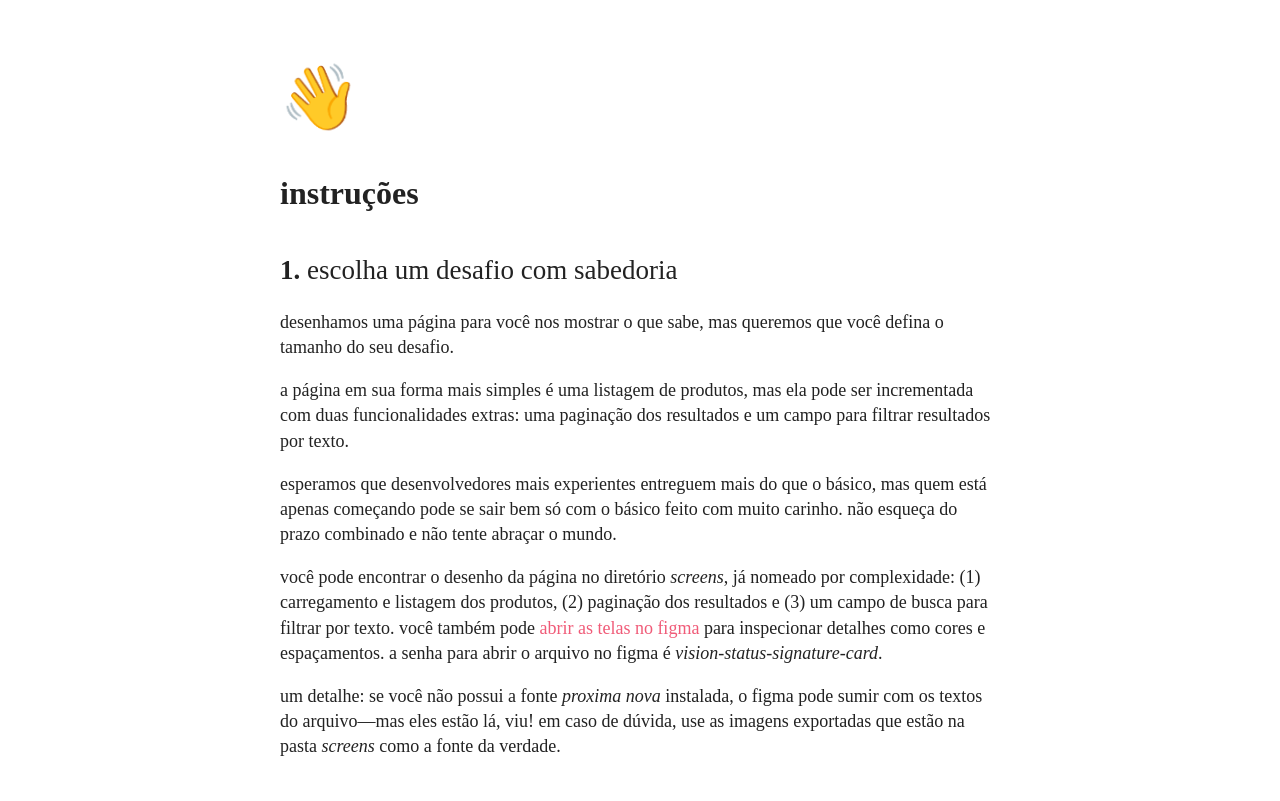
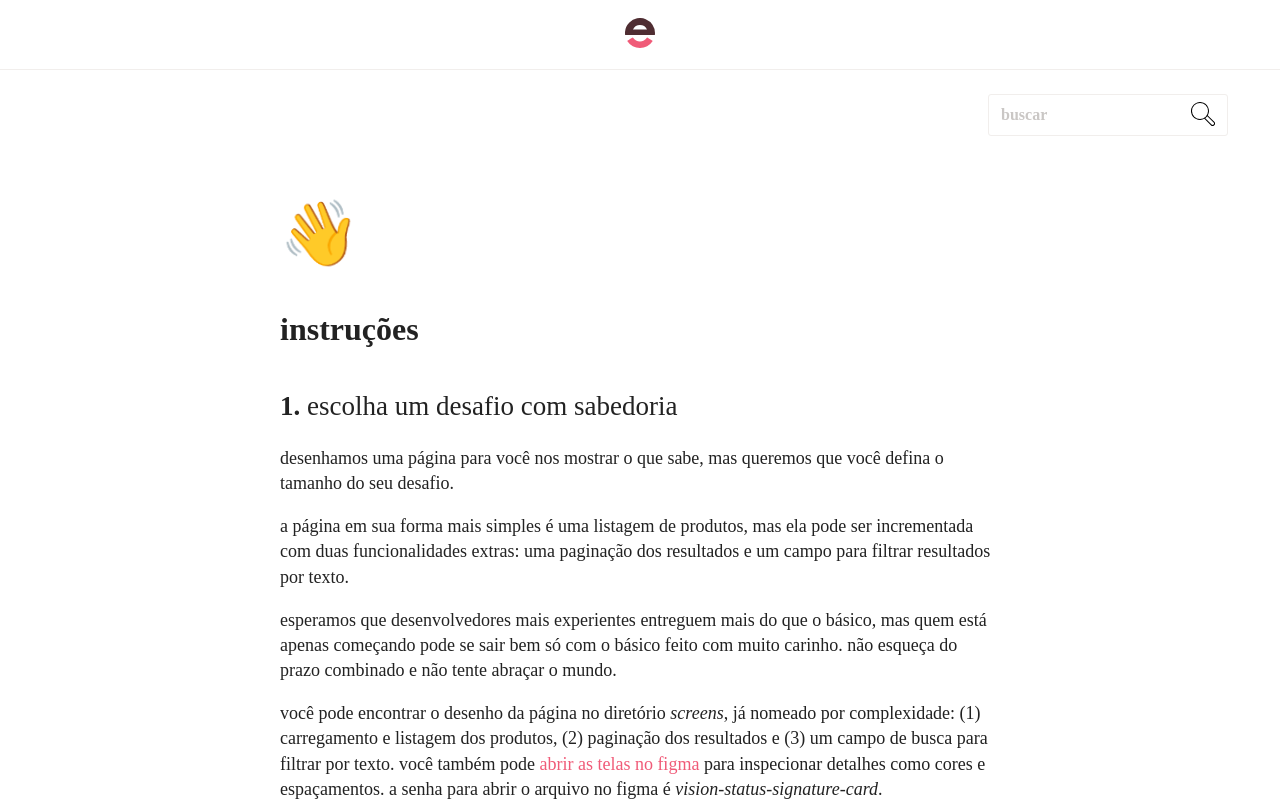
Before and after one commit to liara987/teste-frontend-vue, a Vue app: page / in a window 1280 px wide. Shown: the top 801 px of the page. Built offline with nearby package versions, Linux system fonts and the light colour scheme; a web font is replaced by a local one.

Commit message:
varios ajustes

```diff
--- a/src/app.vue
+++ b/src/app.vue
@@ -1,9 +1,14 @@
 <template>
   <div id="app">
+    <vHeader/>
+    <vSearchBar/>
     <RouterView />
   </div>
 </template>
-
+<script setup>
+import vHeader from "@/components/header.vue";
+import vSearchBar from "@/components/search-bar.vue";
+</script>
 <style lang="scss">
   @font-face {
     font-family: 'Proxima Nova';
--- /dev/null
+++ b/src/components/clear-search.vue
@@ -0,0 +1,29 @@
+<template lang="">
+  <div>
+    <router-link :to="props.url">
+      <button class="l-clear-search">limpar busca</button>
+    </router-link>
+  </div>
+</template>
+<script setup>
+const props = defineProps({
+  url: {
+    type: String,
+    required: true,
+  }
+});
+</script>
+<style lang="scss">
+  .l-clear-search {
+    width: 140px;
+    height: 48px;
+    background-color: var(--color-highlight);
+    font-family: var(--font-family);
+    color: var(--color-white);
+    font-size: 16px;
+    line-height: 18.75px;
+    border: none;
+    border-radius: 3px;
+    margin-bottom: 60px;
+  }
+</style>
--- a/src/components/header.vue
+++ b/src/components/header.vue
@@ -1,10 +1,14 @@
 <template lang="">
   <div class="c-header">
     <a href="https://www.enjoei.com.br/">
-      <img class="c-header__logo" src="../assets/enjoei-logo.svg" />
+      <Logo class="c-header__logo"/>
     </a>
   </div>
 </template>
+
+<script setup>
+import Logo from "../assets/enjoei-logo.svg";
+</script>
 
 <style lang="scss">
 $layout-breakpoint-desktop: 1024px;
--- a/src/components/product-card.vue
+++ b/src/components/product-card.vue
@@ -1,5 +1,5 @@
 <template>
-  <a class="c-product-card" :href="href">
+  <div class="c-product-card" :href="href">
     <img class="c-product-card__image" :src="imageUrl" />
     <span class="c-product-card__percentage" v-if="sale">
       <em> {{ salePercentage }}% off </em>
@@ -8,7 +8,7 @@
       <em>R$ {{ sale }}</em> <del>R$ {{ price }}</del>
     </span>
     <span class="c-product-card__price" v-else> R$ {{ price }} </span>
-  </a>
+  </div>
 </template>
 
 <script setup>
@@ -51,25 +51,28 @@ function discountCalculator(sale, price) {
 </script>
 
 <style scoped lang="scss">
-$layout-breakpoint-desktop: 1024px;
+$layout-breakpoint-desktop: 1279px;
 
 .c-product-card {
-  display: block;
+  width: 100%;
   position: relative;
-  width: 163px;
-  height: 163px;
+  max-width: 163px;
+  max-height: 163px;
 
   &__image {
     width: 100%;
+    height: 100%;
+    max-width: 163px;
+    max-height: 163px;
   }
 
   &__percentage {
     position: absolute;
+    right: 2px;
+    top: 2px;
     padding: 6px 5px 4px 5px;
     border-radius: 2px;
     background-color: var(--color-highlight);
-    right: 2px;
-    top: 2px;
 
     em {
       color: var(--color-white);
@@ -82,19 +85,19 @@ $layout-breakpoint-desktop: 1024px;
 
   &__price {
     position: absolute;
+    left: 2px;
+    bottom: 2px;
     width: max-content;
     padding: 6px 5px 4px 5px;
     border-radius: 2px;
     background-color: var(--color-white);
-    left: 2px;
-    bottom: 2px;
+    color: var(--color-gray-5);
 
     font-size: 12px;
     font-weight: var(--font-weight-semi-bold);
     font-family: var(--font-family);
     line-height: 12px;
 
-    color: var(--color-gray-5);
     em {
       color: var(--color-highlight);
       font-style: normal;
@@ -107,8 +110,13 @@ $layout-breakpoint-desktop: 1024px;
   }
 
   @media (min-width: $layout-breakpoint-desktop) {
-    width: 216px;
-    height: 216px;
+    max-width: 216px;
+    max-height: 216px;
+
+    &__image {
+      max-width: 216px;
+      max-height: 216px;
+    }
   }
 }
 </style>
--- /dev/null
+++ b/src/components/search-bar.vue
@@ -0,0 +1,52 @@
+<template>
+  <div class="c-search-bar">
+    <input
+      placeholder="buscar"
+      type="text"
+      name=""
+      class="c-search-bar__input"
+    />
+  </div>
+</template>
+<style lang="scss">
+$layout-breakpoint-desktop: 1024px;
+
+.c-search-bar {
+  display: flex;
+  margin: 0 20px;
+  &__input {
+    position: relative;
+    width: 100%;
+    border: 1px solid var(--color-border);
+    border-radius: 3px;
+    padding: 13px 12px;
+    height: 42px;
+    background: url("@/assets/search-icon.svg?url") no-repeat bottom 9px right
+      12px;
+    background-size: 24px;
+
+    &::placeholder {
+      font-family: var(--font-family);
+      font-size: 16px;
+      line-height: 18.75px;
+      color: var(--color-text-1);
+      font-weight: var(--font-weight-extra-bold);
+    }
+
+    &:focus {
+      font-family: var(--font-family);
+      font-size: 16px;
+      line-height: 18.75px;
+      outline: none !important;
+    }
+  }
+  @media (min-width: $layout-breakpoint-desktop) {
+    margin: 0 52px 16px;
+    justify-content: flex-end;
+
+    &__input {
+      max-width: 240px;
+    }
+  }
+}
+</style>
--- a/src/pages/search.vue
+++ b/src/pages/search.vue
@@ -1,20 +1,11 @@
 <template>
   <div>
-    <vHeader></vHeader>
-
     <vContainer :gutter="true">
       <section class="loading" v-if="loading">
-        <vLoading></vLoading>
+        <vLoading />
       </section>
-      <!-- <section class="product-search">
-        <strong
-          class="c-product-search__result-count"
-          v-if="products.lenght > 0"
-        >
-          {{ products.lenght }} produtos encontrados</strong
-        >
-      </section> -->
-      <section class="product-list" v-else>
+
+      <section class="products" v-else>
         <a
           v-for="product in products"
           :key="product.id"
@@ -26,87 +17,51 @@
             :sale="product.price.sale"
             :title="product.title"
             path=""
-          >
-          </vProductCard>
+          />
         </a>
       </section>
 
-      <section class="pagination" v-if="products.length > 0">
-        <vPagination v-model="pageNumber"></vPagination>
-      </section>
+      <footer class="pagination" v-if="products.length > 0">
+        <vPagination v-model="pageNumber" />
+      </footer>
     </vContainer>
   </div>
 </template>
 
 <script setup>
-import { ref, onMounted, watch, watchEffect } from "vue";
+import { ref, onMounted, watchEffect } from "vue";
 import { getProducts } from "../tools/get-products";
 import vContainer from "@/components/container.vue";
 import vProductCard from "@/components/product-card.vue";
 import vPagination from "@/components/pagination.vue";
-
-import vHeader from "@/components/header.vue";
 import vLoading from "@/components/loading.vue";
 
 const products = ref([]);
 const pageNumber = ref(1);
-const loading = ref(false)
+const loading = ref(false);
 
 onMounted(() => {
   const fetchData = () => {
     getProducts(pageNumber.value)
       .then((res) => {
-      if (res.ok) return res.json()
-      throw new Error("Algo deu errado")})
+        if (res.ok) return res.json();
+        throw new Error("Algo deu errado");
+      })
       .then((data) => (products.value = data.products))
-    .catch((err) => (console.error(err)))
-    .finally(()=>loading.value = false)
-  }
+      .catch((err) => console.error(err))
+      .finally(() => (loading.value = false));
+  };
 
   watchEffect(() => {
-    loading.value = true
-    fetchData()
-  })
+    loading.value = true;
+    fetchData();
   });
-
-// watch(pageNumber, async (newPageNumber, oldQuestion) => {
-//   // loading.value = true
-//   if (newPageNumber !== pageNumber) {
-//     try {
-//       console.log(pageNumber.value)
-//       getProducts(pageNumber.value)
-//       .then((res) => {
-//         if (res.ok) return res.json()
-//         throw new Error("Algo deu errado")})
-//       .then((data) => (products.value = data.products))
-//     } catch (error) {
-//       console.error(error)
-//     } finally {
-//       loading.value = false
-//     }
-//   }
-// })
+});
 </script>
 
 <style lang="scss">
 $layout-breakpoint-tablet: 728px;
 $layout-breakpoint-desktop: 1024px;
-
-.product-search {
-  display: flex;
-  margin: 20px 0;
-
-  @media (min-width: $layout-breakpoint-desktop) {
-    margin: 24px 0;
-
-    &__result-count {
-      font-family: var(--font-family);
-      font-size: 14px;
-      line-height: 16.41px;
-      color: var(--color-text-3);
-    }
-  }
-}
 
 .pagination {
   display: flex;
@@ -121,18 +76,20 @@ $layout-breakpoint-desktop: 1024px;
   }
 }
 
-.product-list {
+.products {
     display: grid;
-  grid-template-columns: repeat(2, 163px);
+    grid-template-columns: repeat(2, 1fr);
     justify-content: center;
     gap: 10px;
+    margin-top: 20px;
 
     @media (min-width: $layout-breakpoint-tablet) {
-    grid-template-columns: repeat(4, 163px);
+      grid-template-columns: repeat(4, 1fr);
     }
 
     @media (min-width: $layout-breakpoint-desktop) {
-    grid-template-columns: repeat(5, 216px);
+      margin-top: 24px;
+      grid-template-columns: repeat(5, 1fr);
       gap: 24px;
     }
 }
```
Lines whose indentation alone changed are shown as unchanged.
